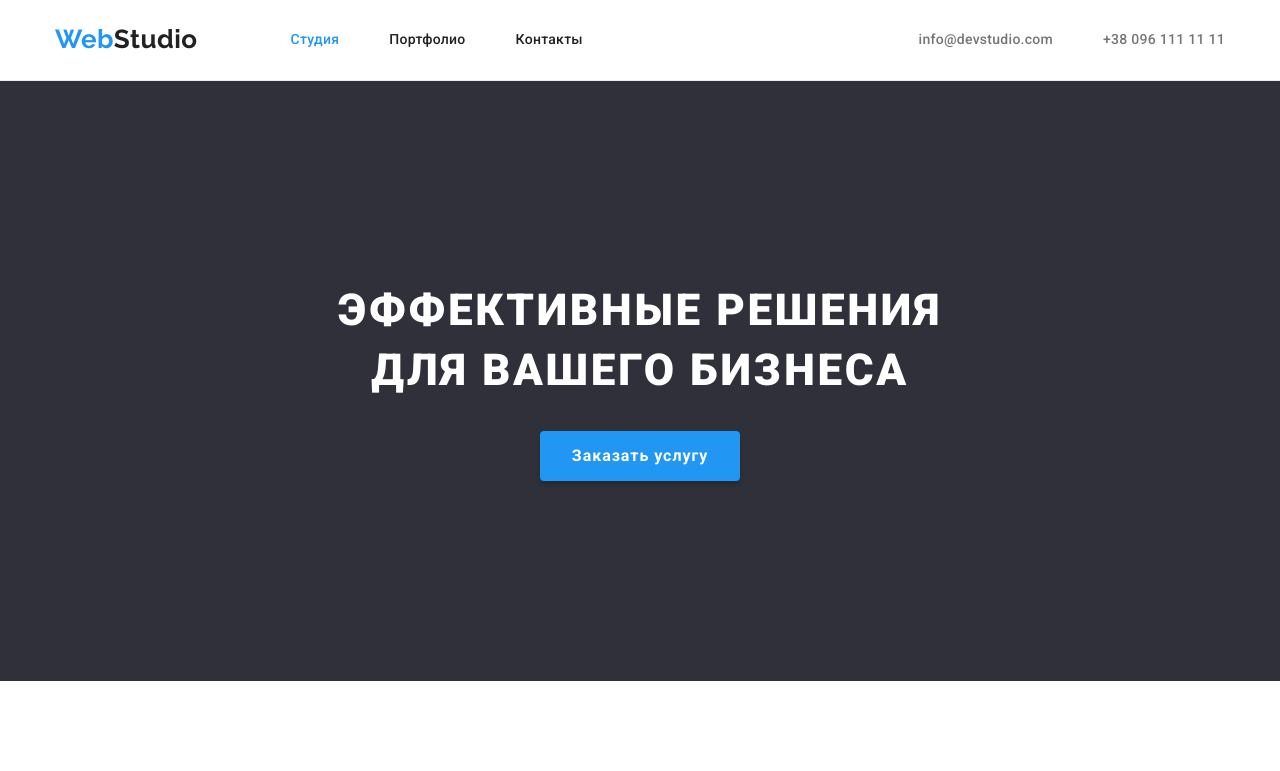
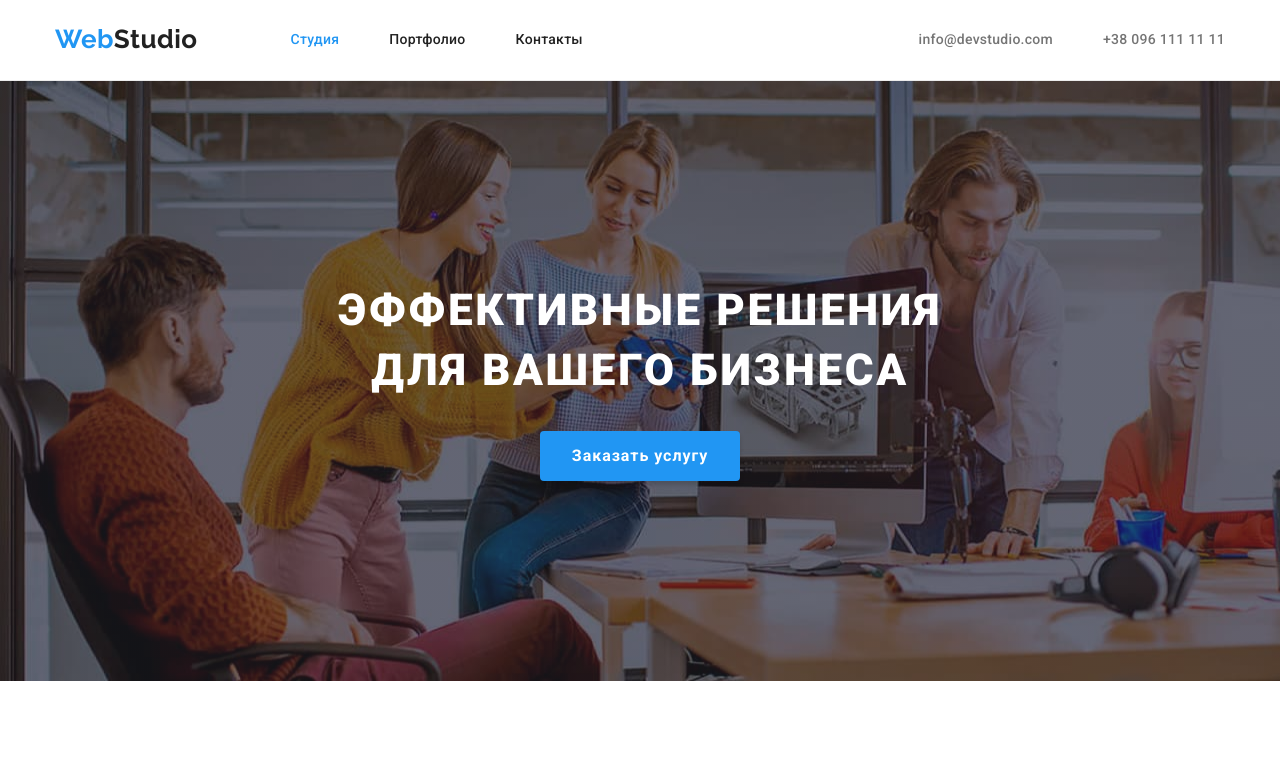
Before and after one commit to YanaKlymenko/goit-markup-hw-04, a plain HTML site: page index.html in a window 1280 px wide. Shown: the top 771 px of the page. Drawn offline with nearby package versions, Linux system fonts and the light colour scheme.

Commit message:
upd: hero

```diff
--- a/css/styles.css
+++ b/css/styles.css
@@ -130,6 +130,12 @@ body {
 /* ----HERO---- */
 .hero {
   background: var(--backgraund-first-color);
+  background-image: linear-gradient(
+      to right,
+      rgba(47, 48, 58, 0.4),
+      rgba(47, 48, 58, 0.4)
+    ),
+    url(../images/headerimg.jpg);
   padding-top: 200px;
   padding-bottom: 200px;
 }
```
Also changed, not shown: images/headerimg.jpg (added).
